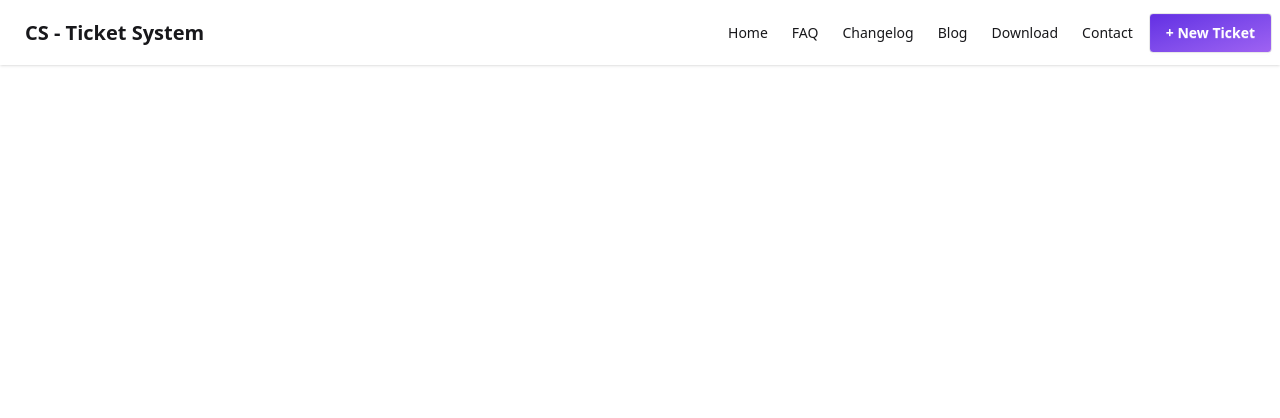
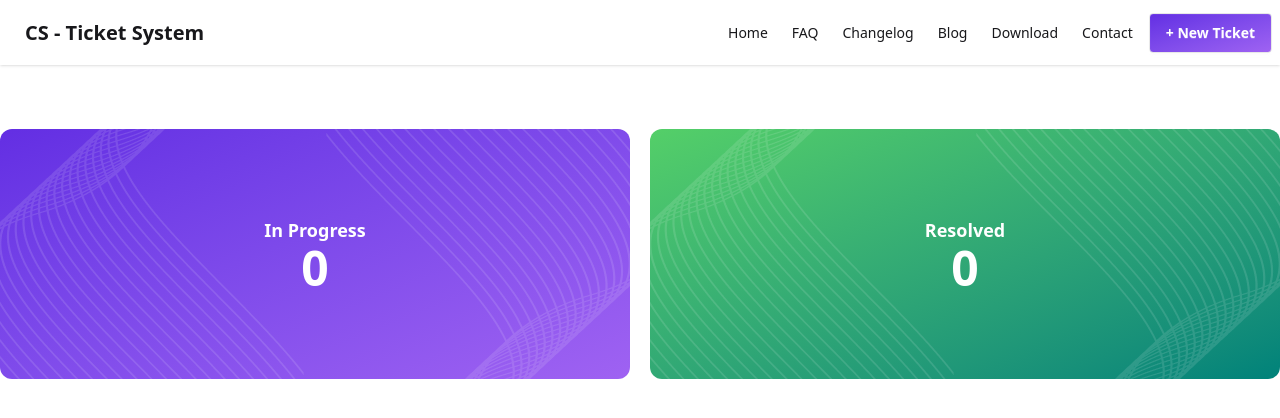
Before and after one commit to abubakar-arman/B12A07-customer-support-zone, a React (Vite) app: page / in a window 1280 px wide. Shown: the top 418 px of the page. Built offline with nearby package versions, Linux system fonts and the light colour scheme.

Commit message:
Add Banner section

```diff
--- a/src/App.jsx
+++ b/src/App.jsx
@@ -1,11 +1,14 @@
 import './App.css'
+import Banner from './Components/Banner/Banner'
 import Navbar from './Components/Navbar/Navbar'
+
 
 function App() {
   return (
     <>
+      <Navbar></Navbar>
       <div className='max-w-[1280px] mx-auto'>
-        <Navbar></Navbar>
+        <Banner></Banner>
       </div>
     </>
   )
--- /dev/null
+++ b/src/Components/Banner/Banner.jsx
@@ -0,0 +1,13 @@
+import React from 'react';
+import BannerCard from '../BannerCard/BannerCard';
+
+const Banner = () => {
+    return (
+        <div className="banner flex gap-5 my-16">
+            <BannerCard title='In Progress' count='0' bgGradient='bg-gradient-to-br from-[#632EE3] to-[#9F62F2]'></BannerCard>
+            <BannerCard title='Resolved' count='0' bgGradient='bg-gradient-to-br from-[#54CF68] to-[#00827A]'></BannerCard>
+        </div>
+    );
+};
+
+export default Banner;
--- /dev/null
+++ b/src/Components/BannerCard/BannerCard.jsx
@@ -0,0 +1,17 @@
+import React from 'react';
+import imgBannerBG from '../../assets/vector1.png'
+
+const BannerCard = ({bgGradient, title, count}) => {
+    return (
+        <div className={"relative text-white rounded-xl w-full flex justify-between "+bgGradient}>
+            <img src={imgBannerBG} className='' alt="" />
+            <img src={imgBannerBG} className='rotate-180' alt="" />
+            <div className='absolute left-1/2 top-1/2 -translate-x-1/2 -translate-y-1/2 flex flex-col items-center font-bold'>
+                <p className='text-lg'>{title}</p>
+                <h2 className='text-5xl'>{count}</h2>
+            </div>
+        </div>
+    );
+};
+
+export default BannerCard;
```
